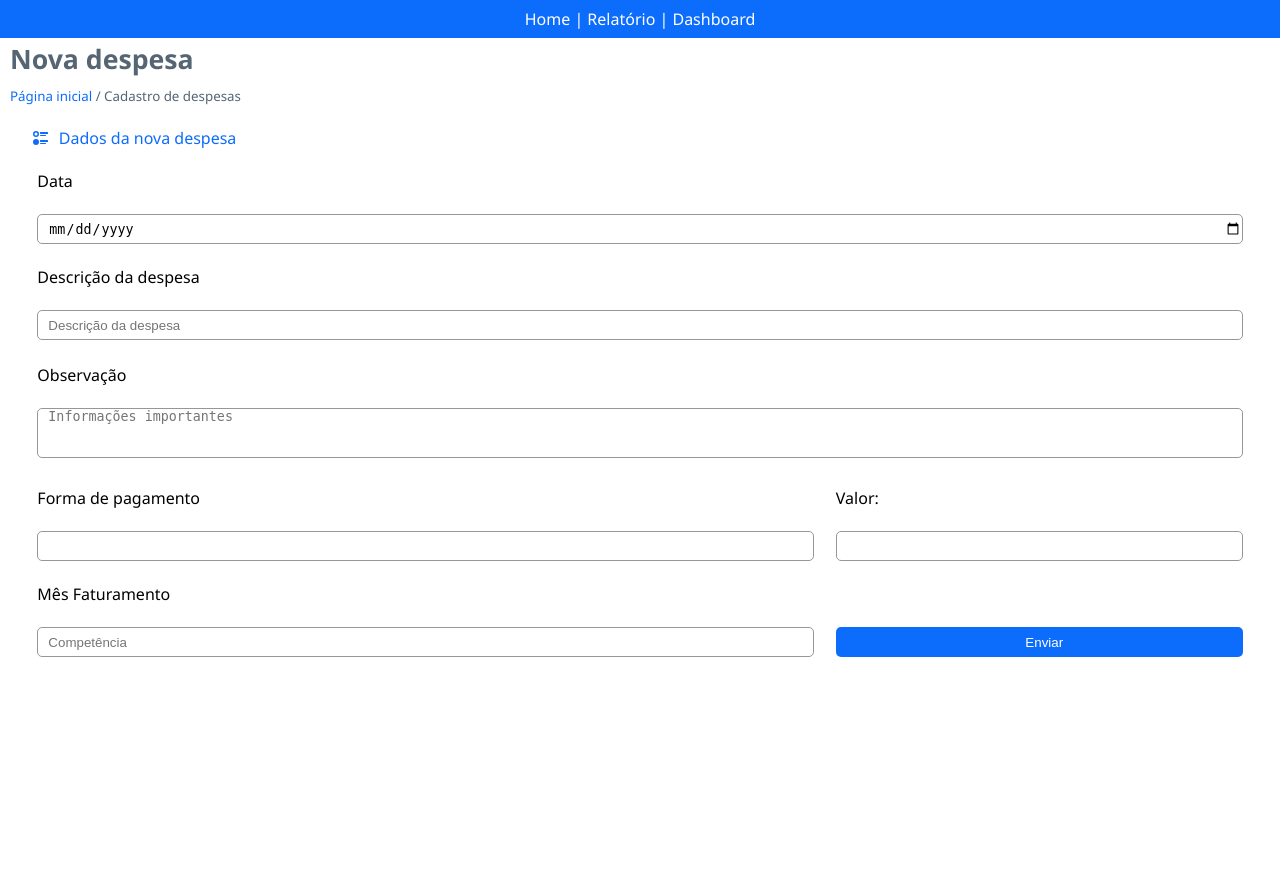
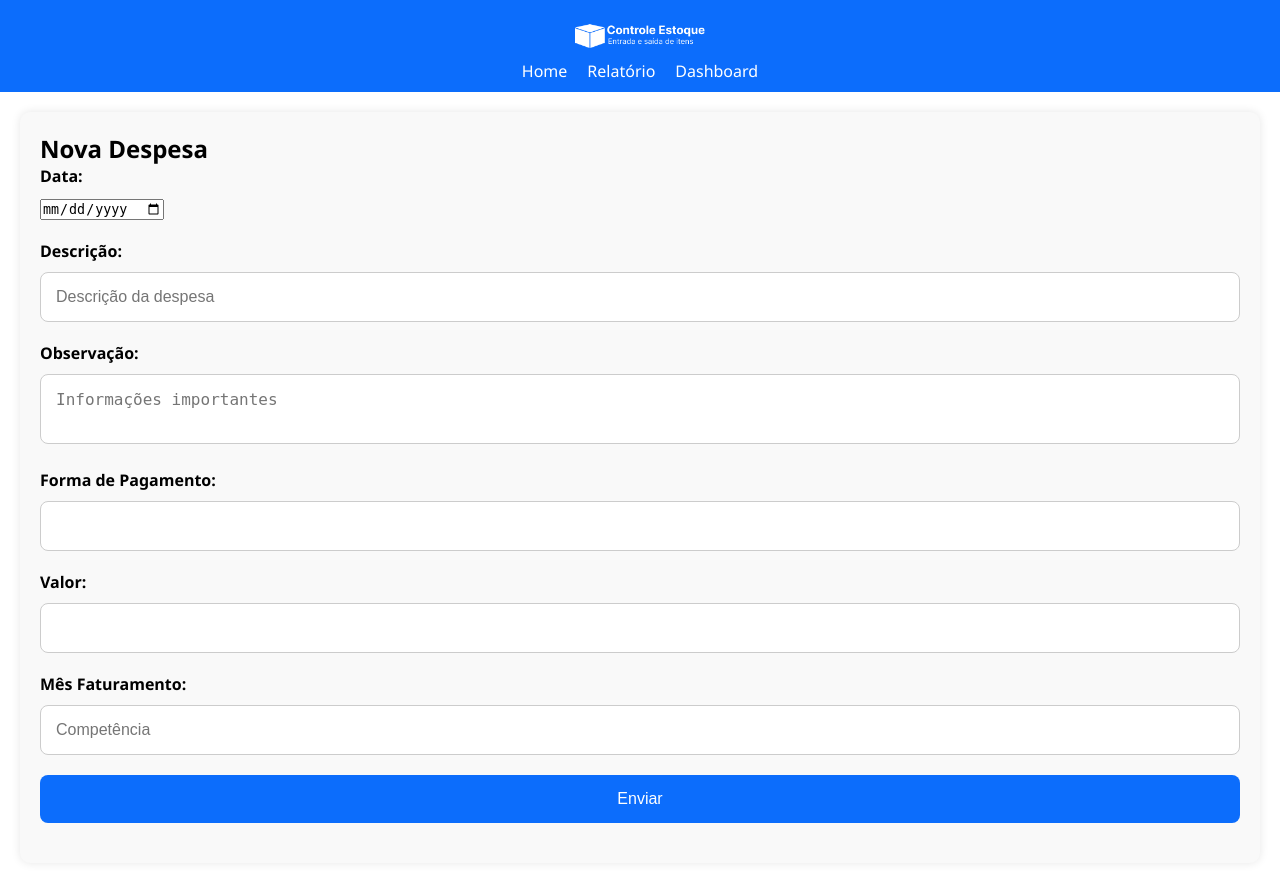
Before and after one commit to bfanalise/despesas, a PHP site: page / in a window 1280 px wide. Before the commit the page ends 657 px from the top, so only its background shows below. Run offline with PHP 8.4, Linux system fonts and the light colour scheme; lists and menus that the app fills with data are empty.

Commit message:
Update-1

```diff
--- a/index.php
+++ b/index.php
@@ -1,74 +1,56 @@
-<?php
-include_once("conexao.php");
-?>
-
 <!DOCTYPE html>
 <html lang="pt-br">
 <head>
     <meta charset="UTF-8">
     <meta name="viewport" content="width=device-width, initial-scale=1.0">
-    <title>Controle Estoque</title>
+    <title>Controle de Despesas</title>
     <link rel="stylesheet" type="text/css" href="style.css">
 </head>
 <body>
     <div id="global">
-            <nav>Home | Relatório | Dashboard</nav>
-        <!------------LADO DIREITO DA TELA------------>
+        <header>
+            <div class="logotipo"></div>
+            <nav>
+                <ul>
+                    <li><a href="#">Home</a></li>
+                    <li><a href="#">Relatório</a></li>
+                    <li><a href="#">Dashboard</a></li>
+                </ul>
+            </nav>
+        </header>
         <section>
-            <header>
-                <svg xmlns="http://www.w3.org/2000/svg" width="25" height="25" fill="currentColor" class="bi bi-bag-plus" viewBox="0 0 16 16">
-                <path fill-rule="evenodd" d="M8 7.5a.5.5 0 0 1 .5.5v1.5H10a.5.5 0 0 1 0 1H8.5V12a.5.5 0 0 1-1 0v-1.5H6a.5.5 0 0 1 0-1h1.5V8a.5.5 0 0 1 .5-.5"/>
-                <path d="M8 1a2.5 2.5 0 0 1 2.5 2.5V4h-5v-.5A2.5 2.5 0 0 1 8 1m3.5 3v-.5a3.5 3.5 0 1 0-7 0V4H1v10a2 2 0 0 0 2 2h10a2 2 0 0 0 2-2V4zM2 5h12v9a1 1 0 0 1-1 1H3a1 1 0 0 1-1-1z"/>
-                </svg> Nova despesa<br>
-                <p><a href="#">Página inicial</a> / Cadastro de despesas</p>
-            </header>
-            <form method="POST" action="insert.php">
-                <div class="topo_formulario">
-                <svg xmlns="http://www.w3.org/2000/svg" width="16" height="16" fill="currentColor" class="bi bi-ui-radios" viewBox="0 0 16 16">
-                <path d="M7 2.5a.5.5 0 0 1 .5-.5h7a.5.5 0 0 1 .5.5v1a.5.5 0 0 1-.5.5h-7a.5.5 0 0 1-.5-.5zM0 12a3 3 0 1 1 6 0 3 3 0 0 1-6 0m7-1.5a.5.5 0 0 1 .5-.5h7a.5.5 0 0 1 .5.5v1a.5.5 0 0 1-.5.5h-7a.5.5 0 0 1-.5-.5zm0-5a.5.5 0 0 1 .5-.5h5a.5.5 0 0 1 0 1h-5a.5.5 0 0 1-.5-.5m0 8a.5.5 0 0 1 .5-.5h5a.5.5 0 0 1 0 1h-5a.5.5 0 0 1-.5-.5M3 1a3 3 0 1 0 0 6 3 3 0 0 0 0-6m0 4.5a1.5 1.5 0 1 1 0-3 1.5 1.5 0 0 1 0 3"/>
-                </svg> Dados da nova despesa
-                </div>
-                <table>
-                    <tr>
-                        <th>Data</th>
-                    </tr>
-                    <tr>
-                        <td><input type="date" name="dataBaixa"></td>
-                    </tr>
-                    <tr>
-                    <th>Descrição da despesa</th>
-                    </tr>
-                        <td><input type="text" placeholder="Descrição da despesa" name="descricao"></td>
-                    </tr>
-                </table>
-                <table>
-                    <tr>
-                        <th>Observação</th>
-                    </tr>
-                    <tr>
-                        <td>
-                        <textarea placeholder="Informações importantes" name="adicionais"></textarea>
-                        </td>
-                    </tr>
-                </table>
-                <table>
-                    <tr>
-                        <th>Forma de pagamento</th>
-                        <th>Valor:</th>
-                    </tr>
-                    <tr>
-                    <td><input type="text" name="forma_pagamento"></td>
-                    <td><input type="number" min="0" max="100" step=".01" name="valor"></td>
-                    </tr>
-                    <tr>
-                        <th>Mês Faturamento</th>
-                    </tr>
-                    <tr>
-                    <td><input type="text" placeholder="Competência" name="mesfaturamento"></td>
-                    <td><input type="submit" value="Enviar" name=enviar></td>
-                    </tr>
-                </table>
-            </form>
+            <div class="form-container">
+                <h2>Nova Despesa</h2>
+                <form method="POST" action="insert.php">
+                    <div class="form-group">
+                        <label for="dataBaixa">Data:</label>
+                        <input type="date" id="dataBaixa" name="dataBaixa">
+                    </div>
+                    <div class="form-group">
+                        <label for="descricao">Descrição:</label>
+                        <input type="text" id="descricao" name="descricao" placeholder="Descrição da despesa">
+                    </div>
+                    <div class="form-group">
+                        <label for="adicionais">Observação:</label>
+                        <textarea id="adicionais" name="adicionais" placeholder="Informações importantes"></textarea>
+                    </div>
+                    <div class="form-group">
+                        <label for="formaPagamento">Forma de Pagamento:</label>
+                        <input type="text" id="formaPagamento" name="formaPagamento">
+                    </div>
+                    <div class="form-group">
+                        <label for="valor">Valor:</label>
+                        <input type="number" id="valor" name="valor" min="0" max="100" step=".01">
+                    </div>
+                    <div class="form-group">
+                        <label for="mesFaturamento">Mês Faturamento:</label>
+                        <input type="text" id="mesFaturamento" name="mesFaturamento" placeholder="Competência">
+                    </div>
+                    <div class="form-group">
+                        <input type="submit" value="Enviar" name="enviar">
+                    </div>
+                </form>
+            </div>
         </section>
     </div>
 </body>
--- a/style.css
+++ b/style.css
@@ -1,172 +1,100 @@
-*{
-    padding: 0px;
-    margin: 0px;
+* {
+    padding: 0;
+    margin: 0;
+    box-sizing: border-box;
 }
-html{
-    width: 100%;   height:  100%; overflow: hidden;
-}
-body{
-    font-family: 'Segoe UI', Tahoma, Geneva, Verdana, sans-serif;
-    width: 100%;    height: 100%;
-}
-div#global{
+
+html, body {
     width: 100%;
     height: 100%;
-    background-color: blanchedalmond;
+    font-family: 'Segoe UI', Tahoma, Geneva, Verdana, sans-serif;
+}
+
+#global {
+    width: 100%;
+    height: 100%;
     display: flex;
     flex-direction: column;
 }
-aside{
-    width: 20vw;
-    height: 100%;
-    background-color: #556574;
-    display: flex;
-    flex-direction: column;
-    justify-content: center;
-    align-items: center;
+
+header {
+    background-color: #0c6dfc;
+    color: #fff;
+    padding: 10px 20px;
 }
-section{
-    width: 100vw;
-    height: 100%;
-    background-color: #FFFFFF;
-    display: flex;
-    flex-direction: column;
-    align-items: center;
-    overflow-x: hidden;
-}
-div.logotipo{
+
+.logotipo {
     width: 100%;
     height: 50px;
-    background-image: url(./image/Logotipo.png);
-    background-size: 70%;
-    background-repeat: no-repeat;
-    background-position-y: 50%;
-    background-position-x: 45%;
-    margin-top: 10px;
+    background: url('./image/Logotipo.png') no-repeat center;
+    background-size: contain;
+    background-size: 130px;
 }
-nav{
-    display: flex;
-    flex-direction: column;
-    width: 100%;
-    height: 40px;
-    color: #FFF;
+
+nav ul {
+    list-style: none;
     display: flex;
     justify-content: center;
-    background-color: #0c6dfc;
-    text-align: center;
 }
-header{
-    width: 100%;
-    font-size: 20pt;
-    font-weight: bold;
-    padding-left: 20px;
-    height: 60px;
-    display: flex;
-    justify-content: center;
-    column-gap: 10px;
-    row-gap: 10px;
-    color: #556574;
-    flex-direction: column;
+
+nav ul li {
+    margin: 0 10px;
 }
-header p{
-    font-size: 10pt;
-    font-weight: normal;
-}
-header p a{
-    color: #0c6dfc;
+
+nav ul li a {
+    color: #fff;
     text-decoration: none;
 }
-form{
-    width: 98%;
-    height: 100%;
-    /*border: solid 0.5px rgb(182, 62, 82);*/
-    margin-top: 20px;
-    border-radius: 5px;
-    display: flex;
-    flex-direction: column;
-    justify-content: top;
-    align-items: center;
+
+section {
+    padding: 20px;
 }
-div.topo_formulario{
+
+.form-container {
+    background-color: #f9f9f9;
+    padding: 20px;
+    border-radius: 10px;
+    box-shadow: 0 0 10px rgba(0, 0, 0, 0.1);
+}
+
+.form-group {
+    margin-bottom: 20px;
+}
+
+.form-group label {
+    display: block;
+    margin-bottom: 10px;
+    font-weight: bold;
+}
+
+input[type="text"],
+input[type="number"],
+textarea {
     width: 100%;
-    /*background-color: #556574;*/
-    color: #0c6dfc;
-    height: 40px;
-    /*border-top-left-radius: 5px;
-    border-top-right-radius: 5px;*/
-    display: flex;
-    align-items: center;
-    padding-left: 20px;
-    box-sizing: border-box;
-    column-gap: 10px;
+    padding: 15px;
+    border: 1px solid #ccc;
+    border-radius: 8px;
+    outline: none;
+    font-size: 16px;
+    color: #333;
 }
-table{
-    width: 98%;
-    height: 10%;
 
+textarea {
+    resize: none;
 }
-th{
-    font-weight: normal;
-    text-align: left;
-    /*background-color: #0c6dfc;*/
-    border: solid 10px transparent;
-    height: 5px;
+
+input[type="submit"] {
+    width: 100%;
+    padding: 15px;
+    border: none;
+    border-radius: 8px;
+    background-color: #0c6dfc;
+    color: #fff;
+    font-size: 16px;
+    cursor: pointer;
+    transition: background-color 0.3s ease;
 }
-td{
-    font-weight: normal;
-    height: 30px;
-    text-align: left;
-    border: solid 10px transparent;
+
+input[type="submit"]:hover {
+    background-color: #095bb8;
 }
-input[type="text"]{
-    width: 100%;
-    height: 30px;
-    border: solid 0.5px #979797;
-    border-radius: 5px;
-    padding-left: 10px;
-    box-sizing: border-box;
-    outline: none;
-}
-::placeholder{
-
-}
-textarea{
-    width: 100%;
-    height: 50px;
-    padding-left: 10px;
-    box-sizing: border-box;
-    border: solid 0.5px #979797;
-    border-radius: 5px;
-    resize: none;
-    outline: none;
-}
-input[type="number"]{
-    width: 100%;
-    height: 30px;
-    border: solid 0.5px #979797;
-    border-radius: 5px;
-    padding-left: 10px;
-    box-sizing: border-box;
-    outline: none;
-}
-input[type="date"]{
-    width: 100%;
-    height: 30px;
-    border: solid 0.5px #979797;
-    border-radius: 5px;
-    padding-left: 10px;
-    box-sizing: border-box;
-    outline: none;
-}
-input[type="submit"]{
-    width: 100%;
-    height: 30px;
-    border: 0px;
-    border-radius: 5px;
-    padding-left: 10px;
-    box-sizing: border-box;
-    outline: none;
-    background-color: #0c6dfc;
-    color: #FFF;
-    cursor: pointer;
-}
```
Also changed, not shown: 1 other file.
